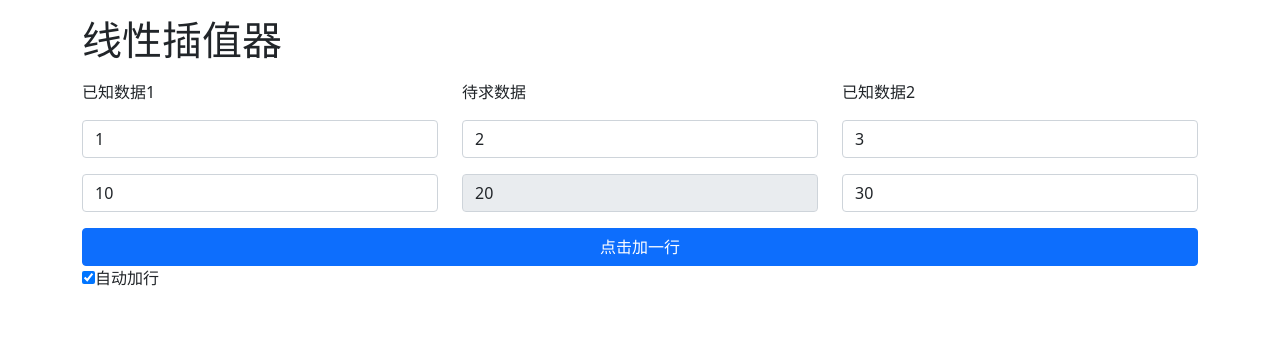
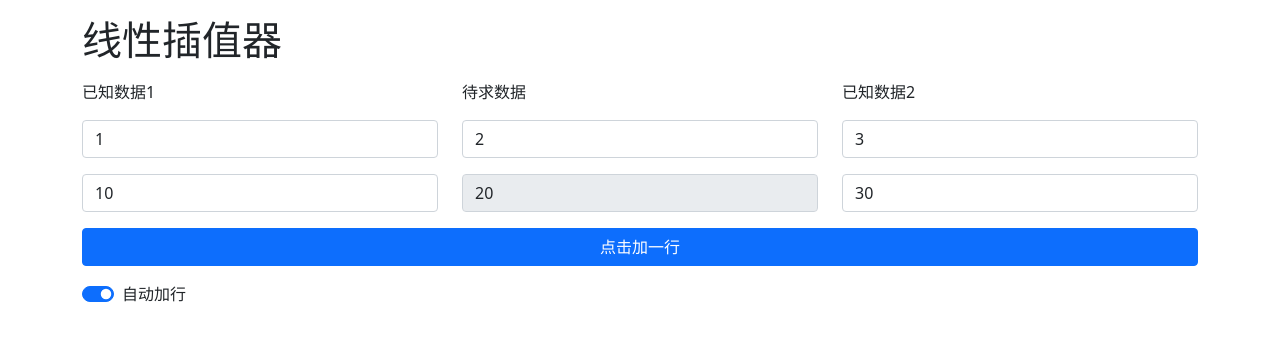
Before and after one commit to worranhin/linear-interpolator, a Vue app: page / in a window 1280 px wide. Shown: the top 340 px of the page. Built offline with nearby package versions, Linux system fonts and the light colour scheme.

Commit message:
优化 UI

```diff
--- a/src/App.vue
+++ b/src/App.vue
@@ -8,9 +8,9 @@
         @update:data="handleUpdateData"
     ></getdata-row>
     <button @click="addRow" type="button" class="btn btn-primary col-12">点击加一行</button>
-    <div>
-        <input type="checkbox" v-model="isAutoAdd" id="auto-add">
-        <label for="auto-add">自动加行</label>
+    <div class="form-check form-switch mt-3">
+        <input class="form-check-input" role="switch" type="checkbox" v-model="isAutoAdd" id="autoAdd">
+        <label class="form-check-label" for="autoAdd">自动加行</label>
     </div>
 </template>
 
```
